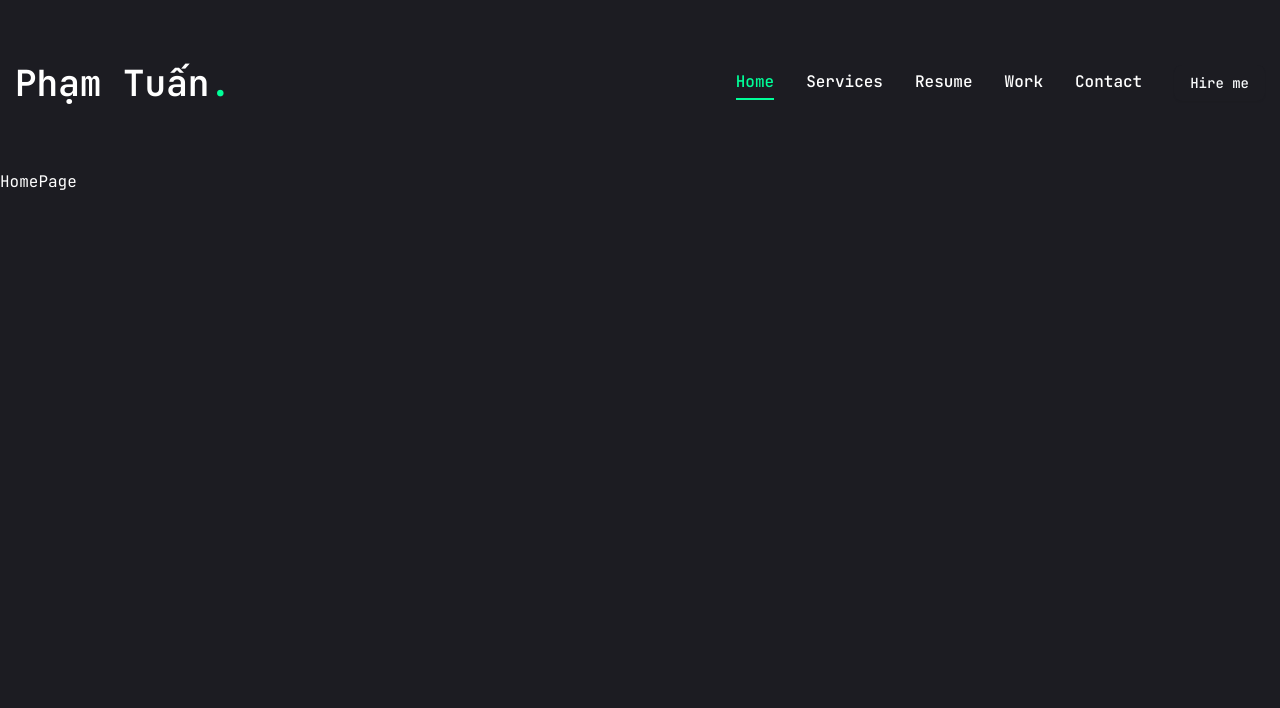
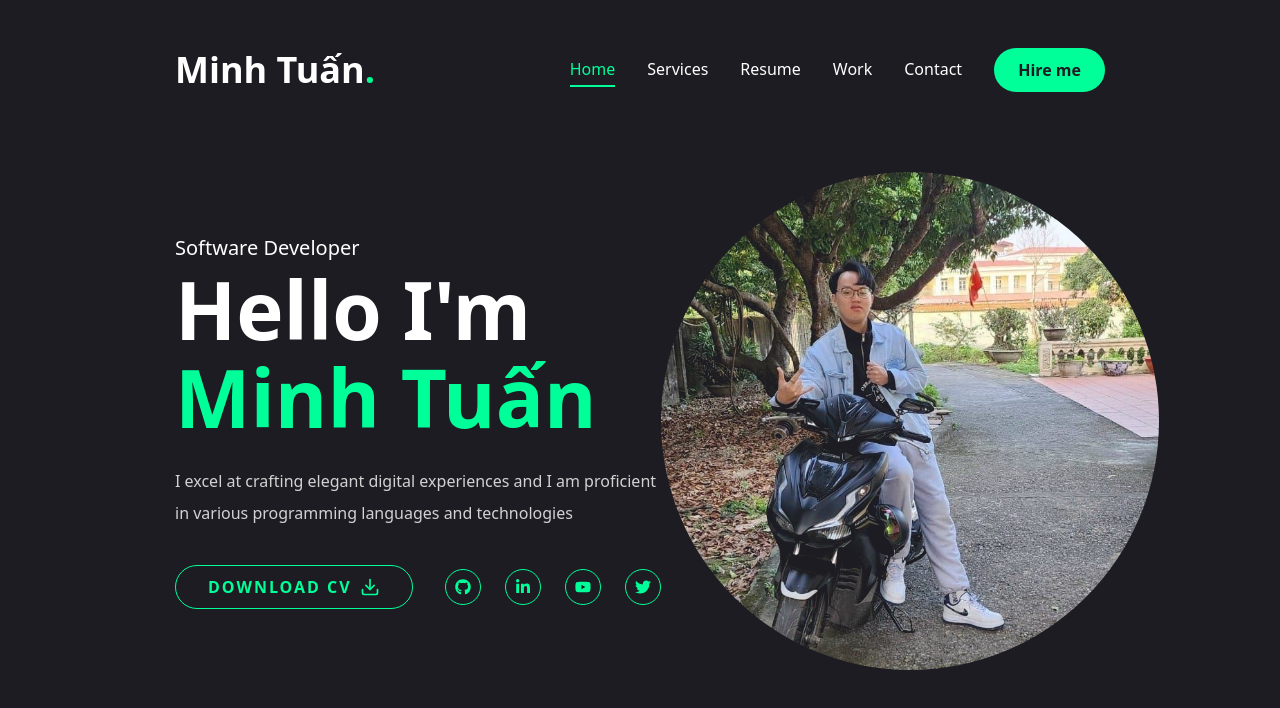
Before and after one commit to phamtuan162/tuan-portfolio, a Next.js app: page / in a window 1280 px wide. Shown: the top 708 px of the page. Built offline with nearby package versions, Linux system fonts and the light colour scheme.

Commit message:
update-code

```diff
--- a/app/globals.css
+++ b/app/globals.css
@@ -3,7 +3,12 @@
 
 @custom-variant dark (&:is(.dark *));
 
-@theme inline {
+@theme {
+  --breakpoint-*: initial;
+  --breakpoint-sm: 640px;
+  --breakpoint-md: 748px;
+  --breakpoint-lg: 968px;
+  --breakpoint-xl: 1200px;
   --color-background: var(--background);
   --color-foreground: var(--foreground);
   --font-mono: var(--font-jetbrainsMono);
@@ -118,9 +123,38 @@
   body {
     @apply bg-primary text-white font-mono leading-loose;
   }
-}
-@layer components {
-  .container {
-    @apply p-[15px] mx-auto;
+  .h1 {
+    @apply text-[48px] xl:text-[80px] leading-[1.1] font-semibold;
+  }
+  .h2 {
+    @apply text-[36px] xl:text-[48px] leading-[1.1] font-semibold;
+  }
+  .h3 {
+    @apply text-[20px] xl:text-[24px] leading-[1.1] font-semibold;
   }
 }
+
+@layer components {
+}
+
+@layer utilities {
+  .container {
+    @apply w-full mx-auto px-[15px];
+
+    @media (min-width: 640px) {
+      @apply w-[90%];
+    }
+    @media (min-width: 748px) {
+      @apply w-[85%];
+    }
+    @media (min-width: 968px) {
+      @apply w-[80%];
+    }
+    @media (min-width: 1200px) {
+      @apply w-[75%];
+    }
+  }
+  .flex-center {
+    @apply flex justify-center items-center;
+  }
+}
--- a/app/page.jsx
+++ b/app/page.jsx
@@ -1,3 +1,48 @@
+import Social from "@/components/Social";
+import { Button } from "@/components/ui/button";
+import { FiDownload } from "react-icons/fi";
+
+import Photo from "@/components/Photo";
+
 export default function Home() {
-  return <section>HomePage</section>;
+  return (
+    <section className="h-full">
+      <div className="container h-full">
+        <div className="flex flex-col xl:flex-row items-center justify-between xl:pt-8 xl:pb-24">
+          <div className="text-center xl:text-left order-2 xl:order-none">
+            <span className="text-xl">Software Developer</span>
+            <h1 className="h1 mb-6">
+              Hello I&apos;m
+              <br />
+              <span className="text-accent">Minh Tuấn</span>
+            </h1>
+            <p className="max-w-[500px] mb-9 text-white/80">
+              I excel at crafting elegant digital experiences and I am
+              proficient in various programming languages and technologies
+            </p>
+            {/* btn and socials */}
+            <div className="flex flex-col xl:flex-row items-center gap-8">
+              <Button
+                variant="outline"
+                size="lg"
+                className="uppercase flex items-center gap-2"
+              >
+                <span>Download CV</span>
+                <FiDownload className="text-xl" />
+              </Button>
+              <div className="mb-8 xl:mb-0">
+                <Social
+                  containerStyles="flex gap-6"
+                  iconStyles="w-9 h-9 border border-accent rounded-full flex-center text-accent text-base hover:bg-accent hover:text-primary hover:transition-all duration-500"
+                />
+              </div>
+            </div>
+          </div>
+          <div className="order-1 xl:order-none mb-8 xl:mb-0">
+            <Photo />
+          </div>
+        </div>
+      </div>
+    </section>
+  );
 }
--- a/components/Header.jsx
+++ b/components/Header.jsx
@@ -1,13 +1,16 @@
 import Link from "next/link";
+
 import { Button } from "./ui/button";
 import Nav from "./Nav";
+import MobileNav from "./MobileNav";
+
 const Header = () => {
   return (
     <header className="py-8 xl:py-12 text-white ">
       <div className="container flex justify-between items-center">
         <Link href="/">
           <h1 className="text-4xl font-semibold">
-            Phạm Tuấn
+            Minh Tuấn
             <span className="text-accent">.</span>
           </h1>
         </Link>
@@ -22,7 +25,9 @@ const Header = () => {
 
         {/* Mobile nav */}
 
-        <div className="xl:hidden">Mobile nav</div>
+        <div className="xl:hidden">
+          <MobileNav />
+        </div>
       </div>
     </header>
   );
--- /dev/null
+++ b/components/MobileNav.jsx
@@ -0,0 +1,55 @@
+"use client";
+import { usePathname } from "next/navigation";
+import Link from "next/link";
+import { CiMenuFries } from "react-icons/ci";
+
+import { Sheet, SheetContent, SheetTrigger, SheetTitle } from "./ui/sheet";
+
+const links = [
+  { name: "home", path: "/" },
+  { name: "services", path: "/services" },
+  { name: "resume", path: "/resume" },
+  { name: "work", path: "/work" },
+  { name: "contact", path: "/contact" },
+];
+
+const MobileNav = () => {
+  const pathname = usePathname();
+  return (
+    <Sheet>
+      <SheetTrigger className="flex-center">
+        <CiMenuFries className="text-[32px] text-accent " />
+      </SheetTrigger>
+      <SheetContent className="flex flex-col">
+        <SheetTitle> </SheetTitle>
+
+        <div className="mt-32 mb-40 text-center text-2xl">
+          <Link href="/">
+            <h1 className="text-4xl font-semibold">
+              Phạm Tuấn
+              <span className="text-accent">.</span>
+            </h1>
+          </Link>
+        </div>
+
+        <nav className="flex-center flex-col gap-8">
+          {links.map((link, index) => {
+            return (
+              <Link
+                href={link.path}
+                key={index}
+                className={`${
+                  link.path === pathname &&
+                  "text-accent border-b-2 border-accent"
+                } text-xl capitalize hover:text-accent-hove transition-all`}
+              >
+                {link.name}
+              </Link>
+            );
+          })}
+        </nav>
+      </SheetContent>
+    </Sheet>
+  );
+};
+export default MobileNav;
--- a/components/Nav.jsx
+++ b/components/Nav.jsx
@@ -9,6 +9,7 @@ const links = [
   { name: "work", path: "/work" },
   { name: "contact", path: "/contact" },
 ];
+
 const Nav = () => {
   const pathName = usePathname();
 
@@ -21,7 +22,7 @@ const Nav = () => {
             key={index}
             className={`${
               link.path === pathName && "text-accent border-b-2 border-accent"
-            } capitalize font-medium hover:text-accent-hover transition-all`}
+            } capitalize font-medium hover:text-accent transition-all`}
           >
             {link.name}
           </Link>
--- a/components/PageTransition.jsx
+++ b/components/PageTransition.jsx
@@ -5,7 +5,6 @@ import { usePathname } from "next/navigation";
 
 const PageTransition = ({ children }) => {
   const pathname = usePathname();
-  console.log(pathname);
 
   return (
     <AnimatePresence>
--- /dev/null
+++ b/components/Photo.jsx
@@ -0,0 +1,38 @@
+"use client";
+
+import { motion } from "framer-motion";
+import Image from "next/image";
+
+const Photo = () => {
+  return (
+    <div className="w-full h-full relative">
+      <motion.div
+        initial={{ opacity: 0 }}
+        animate={{
+          opacity: 1,
+          transition: { delay: 2, duration: 0.4, ease: "easeIn" },
+        }}
+      >
+        <motion.div
+          initial={{ opacity: 0 }}
+          animate={{
+            opacity: 1,
+            transition: { delay: 2.4, duration: 0.4, ease: "easeInOut" },
+          }}
+          className="w-[298px] h-[298px] xl:w-[498px] xl:h-[498px] mix-blend-lighten"
+        >
+          <Image
+            src="/assets/photo.png"
+            priority
+            quality={100}
+            fill
+            alt=""
+            className="object-contain rounded-full"
+          />
+        </motion.div>
+      </motion.div>
+    </div>
+  );
+};
+
+export default Photo;
--- /dev/null
+++ b/components/Social.jsx
@@ -0,0 +1,23 @@
+import Link from "next/link";
+import { FaGithub, FaLinkedinIn, FaYoutube, FaTwitter } from "react-icons/fa";
+
+const socials = [
+  { icon: <FaGithub />, path: "" },
+  { icon: <FaLinkedinIn />, path: "" },
+  { icon: <FaYoutube />, path: "" },
+  { icon: <FaTwitter />, path: "" },
+];
+const Social = ({ containerStyles, iconStyles }) => {
+  return (
+    <div className={containerStyles}>
+      {socials.map((social, index) => {
+        return (
+          <Link key={index} href={social.path} className={iconStyles}>
+            {social.icon}
+          </Link>
+        );
+      })}
+    </div>
+  );
+};
+export default Social;
--- a/components/StairTransition.jsx
+++ b/components/StairTransition.jsx
@@ -14,6 +14,14 @@ const StairTransition = () => {
           <div className="h-screen w-screen fixed top-0 right-0 pointer-events-none z-40 flex">
             <Stairs />
           </div>
+          <motion.div
+            className="h-screen w-screen fixed bg-primary top-0 pointer-events-none"
+            initial={{ opacity: 1 }}
+            animate={{
+              opacity: 0,
+              transition: { delay: 1, duration: 0.4, ease: "easeInOut" },
+            }}
+          />
         </div>
       </AnimatePresence>
     </>
--- a/components/ui/button.jsx
+++ b/components/ui/button.jsx
@@ -1,31 +1,23 @@
-import * as React from "react"
-import { Slot } from "@radix-ui/react-slot"
+import * as React from "react";
+import { Slot } from "@radix-ui/react-slot";
 import { cva } from "class-variance-authority";
 
-import { cn } from "@/lib/utils"
+import { cn } from "@/lib/utils";
 
 const buttonVariants = cva(
-  "inline-flex items-center justify-center gap-2 whitespace-nowrap rounded-md text-sm font-medium transition-all disabled:pointer-events-none disabled:opacity-50 [&_svg]:pointer-events-none [&_svg:not([class*='size-'])]:size-4 shrink-0 [&_svg]:shrink-0 outline-none focus-visible:border-ring focus-visible:ring-ring/50 focus-visible:ring-[3px] aria-invalid:ring-destructive/20 dark:aria-invalid:ring-destructive/40 aria-invalid:border-destructive",
+  "inline-flex items-center justify-center whitespace-nowrap rounded-full text-base font-semibold ring-offset-white transition-colors ",
   {
     variants: {
       variant: {
-        default:
-          "bg-primary text-primary-foreground shadow-xs hover:bg-primary/90",
-        destructive:
-          "bg-destructive text-white shadow-xs hover:bg-destructive/90 focus-visible:ring-destructive/20 dark:focus-visible:ring-destructive/40 dark:bg-destructive/60",
+        default: "bg-accent text-primary hover:bg-accent-hover",
+        primary: "bg-primary text-white",
         outline:
-          "border bg-background shadow-xs hover:bg-accent hover:text-accent-foreground dark:bg-input/30 dark:border-input dark:hover:bg-input/50",
-        secondary:
-          "bg-secondary text-secondary-foreground shadow-xs hover:bg-secondary/80",
-        ghost:
-          "hover:bg-accent hover:text-accent-foreground dark:hover:bg-accent/50",
-        link: "text-primary underline-offset-4 hover:underline",
+          "border border-accent bg-transparent text-accent hover:bg-accent hover:text-primary",
       },
       size: {
-        default: "h-9 px-4 py-2 has-[>svg]:px-3",
-        sm: "h-8 rounded-md gap-1.5 px-3 has-[>svg]:px-2.5",
-        lg: "h-10 rounded-md px-6 has-[>svg]:px-4",
-        icon: "size-9",
+        default: "h-[44px] px-6",
+        sm: "h-[48px] px-6",
+        lg: "h-[44px] px-8 uppercase tracking-[2px]",
       },
     },
     defaultVariants: {
@@ -33,23 +25,18 @@ const buttonVariants = cva(
       size: "default",
     },
   }
-)
+);
 
-function Button({
-  className,
-  variant,
-  size,
-  asChild = false,
-  ...props
-}) {
-  const Comp = asChild ? Slot : "button"
+function Button({ className, variant, size, asChild = false, ...props }) {
+  const Comp = asChild ? Slot : "button";
 
   return (
     <Comp
       data-slot="button"
       className={cn(buttonVariants({ variant, size, className }))}
-      {...props} />
+      {...props}
+    />
   );
 }
 
-export { Button, buttonVariants }
+export { Button, buttonVariants };
--- a/package.json
+++ b/package.json
@@ -22,6 +22,7 @@
     "next": "15.2.4",
     "react": "^19.0.0",
     "react-dom": "^19.0.0",
+    "react-icons": "^5.5.0",
     "tailwind-merge": "^3.0.2",
     "tuan-portfolio": "file:",
     "tw-animate-css": "^1.2.5"
```
Also changed, not shown: components/ui/sheet.jsx (+33 -56 lines), public/assets/photo.png (added), 1 other file (tests, documents, lock files or other folders).
